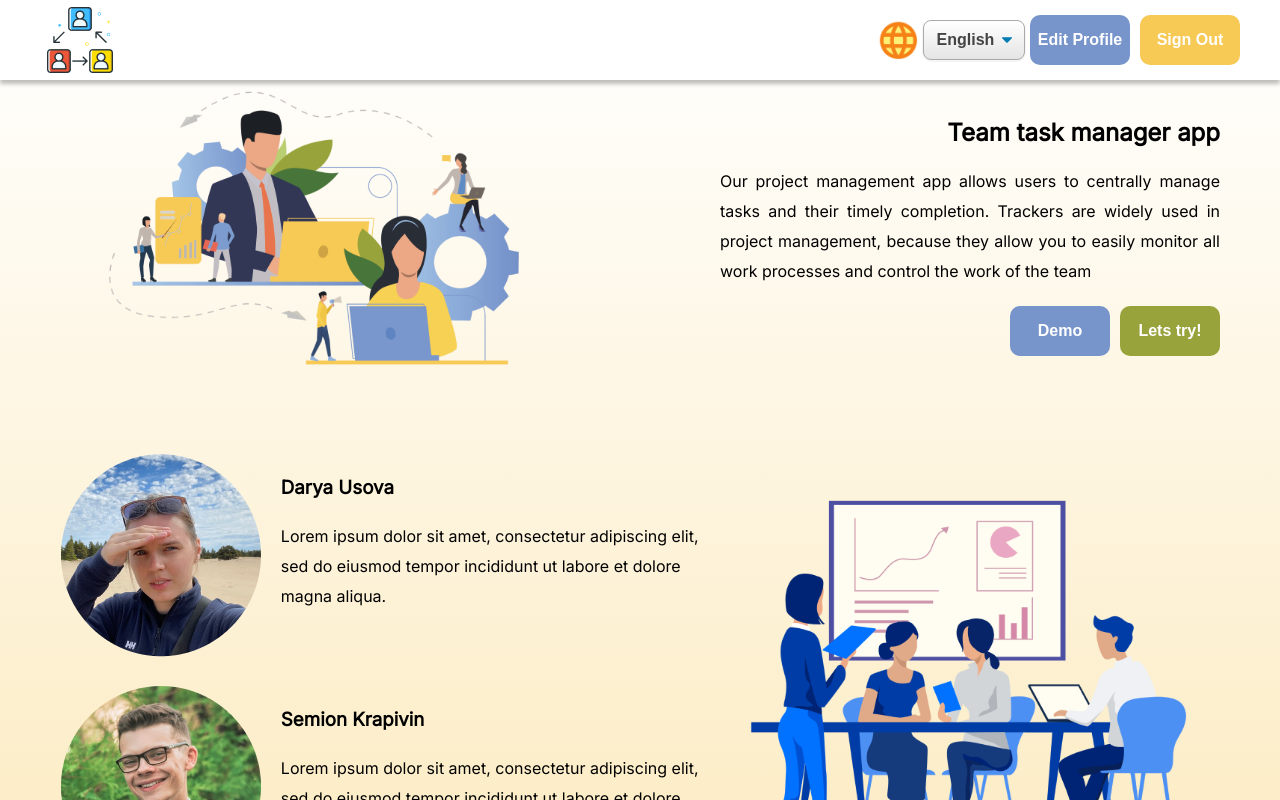
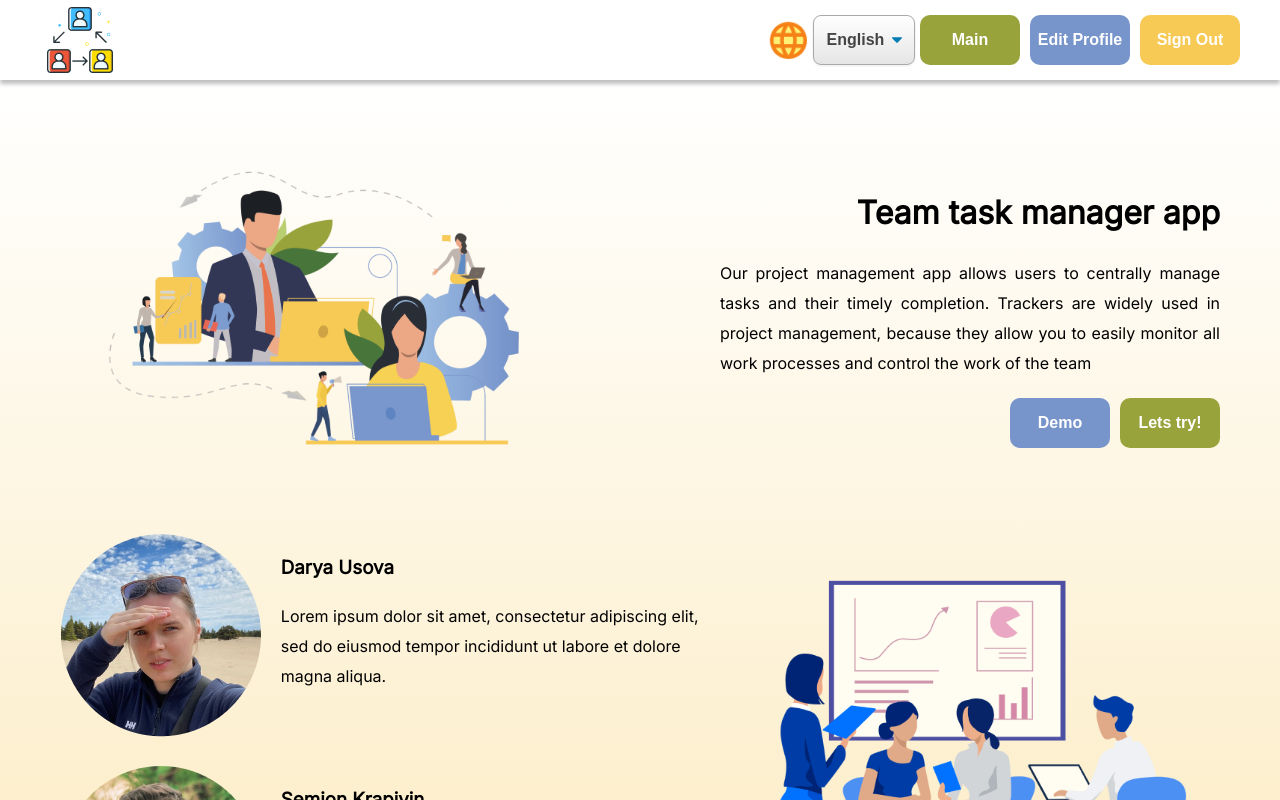
Before and after one commit to S4mm4ael/project-management-app, a React (Create React App) app: page / in a window 1280 px wide. Shown: the top 800 px of the page. Built offline with nearby package versions, Linux system fonts and the light colour scheme; sample sign-in values are in the browser's storage.

Commit message:
fix: translation margins in welcome, add Main button

```diff
--- a/src/components/Header/Header.module.css
+++ b/src/components/Header/Header.module.css
@@ -38,6 +38,8 @@ nav{
 
 .select__lang {
   display: block;
+  min-width: 100px;
+    min-height: 50px;
   font-size: 16px;
   font-family: sans-serif;
   font-weight: 700;
@@ -58,6 +60,7 @@ nav{
   background-repeat: no-repeat, repeat;
   background-position: right .7em top 50%, 0 0;
   background-size: .65em auto, 100%;
+  cursor: pointer;
   }
    .select__lang::-ms-expand { display: none; }
    .select__lang:hover { border-color: #888; }
--- a/src/components/Header/Header.tsx
+++ b/src/components/Header/Header.tsx
@@ -67,6 +67,9 @@ function Header() {
             )}
             {token && (
               <nav>
+                <Link to="/main">
+                  <button className={styles.sign__up}>{t('Main')}</button>
+                </Link>
                 <Link to="/profile">
                   <button className={styles.sign__in}>{t('Edit Profile')}</button>
                 </Link>
--- a/src/components/WelcomePage/WelcomePage.module.css
+++ b/src/components/WelcomePage/WelcomePage.module.css
@@ -5,6 +5,16 @@
   justify-content: space-between;
   flex-direction: column;
   padding: 0 40px;
+  margin-top: 80px;
+}
+.welcome__header{
+  font-size: 2rem;
+  display: block;
+  max-width: 500px;
+  text-align: end;
+}
+.welcome__article{
+  text-align: justify;
 }
 .welcome__top{
   display: flex;
--- a/src/components/WelcomePage/WelcomePage.tsx
+++ b/src/components/WelcomePage/WelcomePage.tsx
@@ -19,8 +19,8 @@ function WelcomePage() {
           </div>
           <div className={styles.welcome__right}>
             <div className={styles.right__text}>
-              <h1>{t('Team task manager app')}</h1>
-              <article>
+              <h1 className={styles.welcome__header}>{t('Team task manager app')}</h1>
+              <article className={styles.welcome__article}>
                 {t(
                   'Our project management app allows users to centrally manage tasks and their timely completion. Trackers are widely used in project management, because they allow you to easily monitor all work processes and control the work of the team'
                 )}
--- a/src/i18n.js
+++ b/src/i18n.js
@@ -8,6 +8,7 @@ const resources = {
       'Sign Up': 'Sign Up',
       'Sign Out': 'Sign Out',
       'Lets try!': 'Lets try!',
+      Main: 'Main',
       Demo: 'Demo',
       'Our project management app allows users to centrally manage tasks and their timely completion. Trackers are widely used in project management, because they allow you to easily monitor all work processes and control the work of the team':
         'Our project management app allows users to centrally manage tasks and their timely completion. Trackers are widely used in project management, because they allow you to easily monitor all work processes and control the work of the team',
@@ -38,6 +39,7 @@ const resources = {
       'Sign Up': 'Регистрация',
       'Sign Out': 'Выйти',
       'Lets try!': 'Попробовать!',
+      Main: 'Главная',
       Demo: 'Демо',
       'Our project management app allows users to centrally manage tasks and their timely completion. Trackers are widely used in project management, because they allow you to easily monitor all work processes and control the work of the team':
         'Наше приложение для управления проектами позволяет пользователям централизованно управлять задачами и их своевременным выполнением. Трекеры широко используются в управлении проектами, поскольку позволяют легко отслеживать все рабочие процессы и контролировать работу команды.',
```
